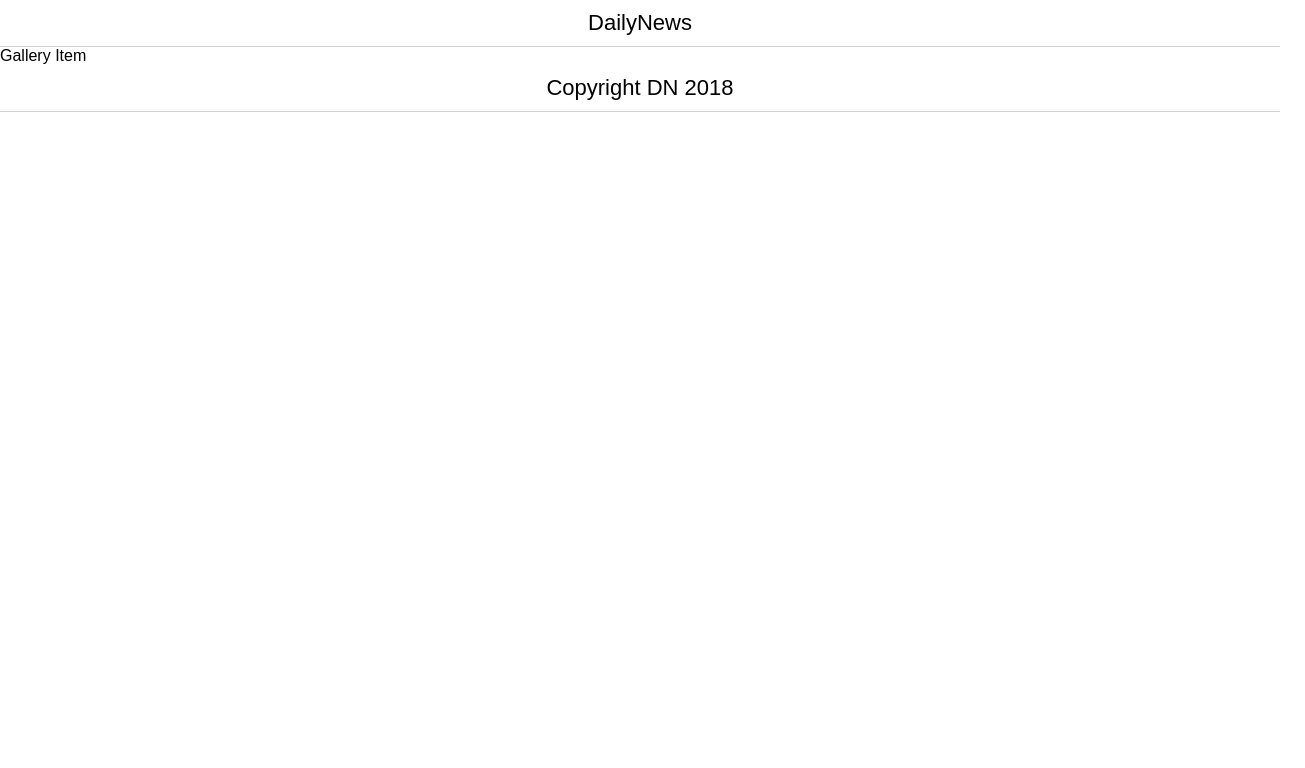
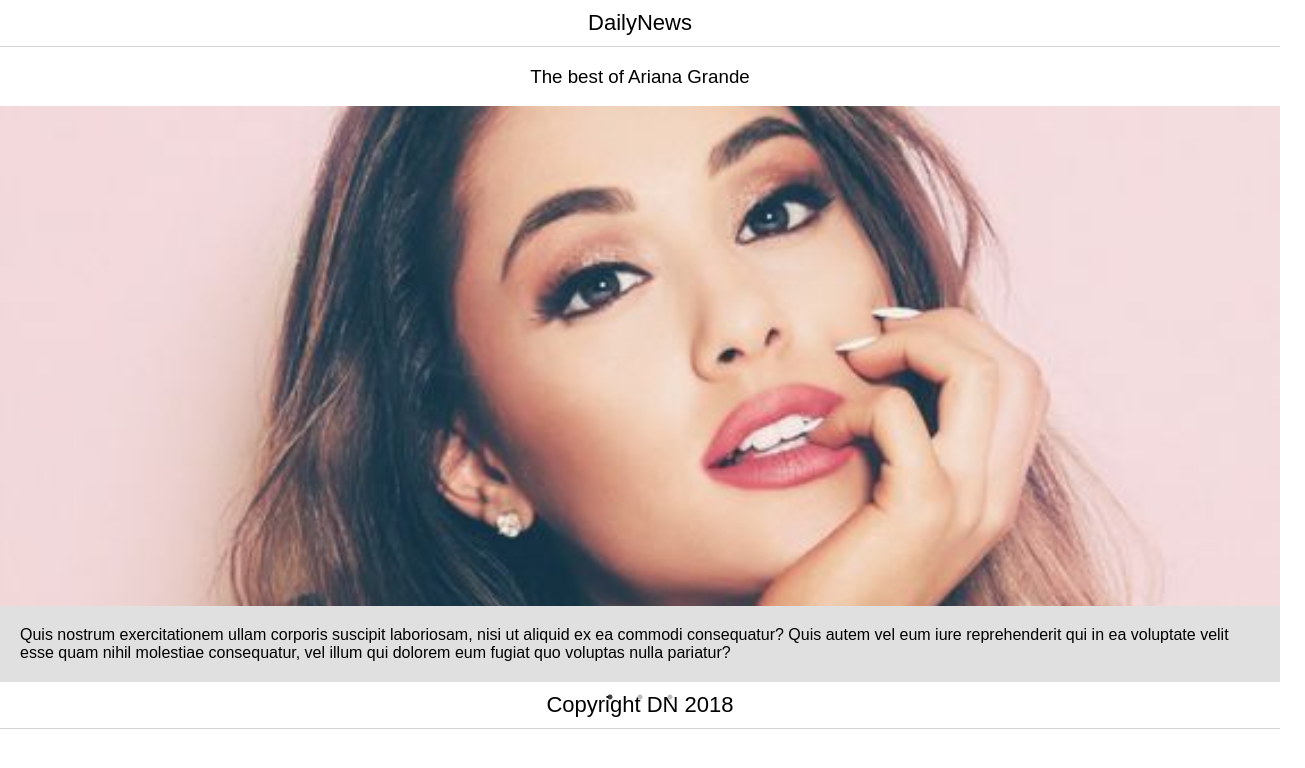
Before and after one commit to heero7/redux-news-project, a React (Create React App) app: page /galleries/1 in a window 1280 px wide. Shown: the top 768 px of the page, 1305 px wide, since content can reach past the window. Built offline with nearby package versions, Linux system fonts and the light colour scheme; data requests are answered from the project's data file.

Commit message:
Added and styled Gallery Item

```diff
--- a/src/containers/GalleryItem.js
+++ b/src/containers/GalleryItem.js
@@ -2,6 +2,15 @@ import React, { Component } from 'react';
 import { connect } from 'react-redux';
 import { selectedGallery, clearSelectedGallery } from "../actions";
 import { bindActionCreators } from "redux";
+
+import Slider from "react-slick";
+
+const settings = {
+    dots: true,
+    infinite: true,
+    arrows: true,
+    speed: 500
+}
 
 class GalleryItem extends Component {
 
@@ -13,9 +22,39 @@ class GalleryItem extends Component {
         this.props.clearSelectedGallery();
     }
 
+    renderSlider = ({selected}) => {
+        if (selected) {
+            const gallery = selected[0];
+            return (
+                <div>
+                    <h3>The best of {gallery.artist}</h3>
+                    <Slider {...settings}>
+                        {gallery.images.map((item, index) => {
+                            return (
+                                <div key={index} className="slide-item">
+                                    <div>
+                                        <div className="image"
+                                            style={{background:`url(/images/galleries/${item.img})`}}>
+                                        </div>
+                                        <div className="description">
+                                            <span>{item.desc}</span>
+                                        </div>
+                                    </div>
+                                </div>
+                            )
+                        })}
+                    </Slider>
+                </div>
+            );
+        }
+    }
+
     render() {
+        const item = this.props.galleries;
         return (
-            <div>Gallery Item</div>
+            <div className="slide-item-wrap">
+                {this.renderSlider(item)}
+            </div>
         );
     }
 }
@@ -23,7 +62,7 @@ class GalleryItem extends Component {
 function mapStateToProps(state) {
     console.log(state);
     return {
-        gallery: state.gallery
+        galleries: state.galleries
     }
 }
 
--- a/src/index.css
+++ b/src/index.css
@@ -184,3 +184,22 @@ footer {
   font-weight: 300;
   font-size: 17px;
 }
+
+/* Gallery item */
+
+.slide-item-wrap h3 {
+  font-weight: 300;
+  text-align: center;
+}
+
+.slide-item-wrap .slide-item .image {
+  height: 500px;
+  background-size: cover !important;
+  background-position: center center !important;
+}
+
+.slide-item-wrap .slide-item .description {
+  box-sizing: border-box;
+  padding: 20px;
+  background: #e0e0e0;
+}
```
